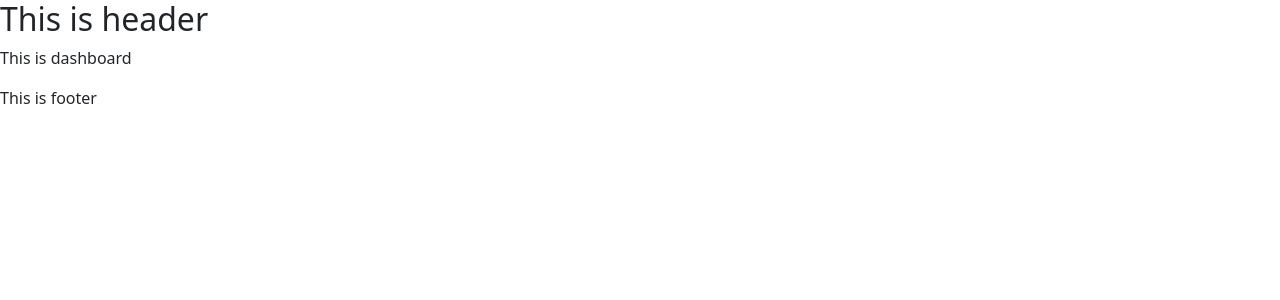
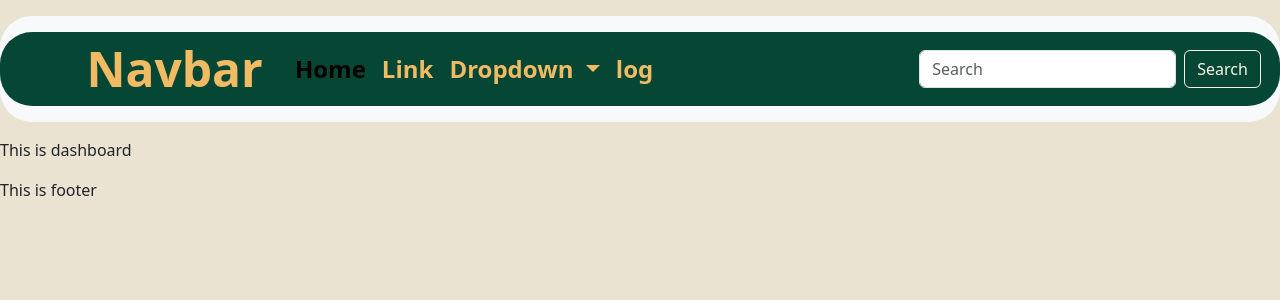
Before and after one commit to aashishChakradhar/agroFarm, a Django app: page /dashboard in a window 1280 px wide. Shown: the top 300 px of the page. Run offline with Django 4.2, Linux system fonts and the light colour scheme; some libraries are stand-ins or nearby versions.

Commit message:
Changed header layout

```diff
--- a/templates/theme-temp/header.html
+++ b/templates/theme-temp/header.html
@@ -3,12 +3,48 @@
   <head>
     <meta charset="UTF-8" />
     <meta name="viewport" content="width=device-width, initial-scale=1.0" />
-
     <title>{% block title %}{% endblock title %}| agroFarm</title>
     {% load static %}{% load bootstrap5 %} {% bootstrap_css %}
-    {%bootstrap_javascript %} {% block head %}{% endblock head %}
+    {%bootstrap_javascript %}
+    <link rel="stylesheet" href="static/main.css">
+    {% block head %}{% endblock head %}
   </head>
   <body>
     <header>
-      <h2>This is header</h2>
+      <nav class="navbar sticky-top navbar-expand-lg bg-body-tertiary">
+        <div class="custom container-fluid">
+          <a class="navbar-brand" href="#">Navbar</a>
+          <button class="navbar-toggler" type="button" data-bs-toggle="collapse" data-bs-target="#navbarSupportedContent" aria-controls="navbarSupportedContent" aria-expanded="false" aria-label="Toggle navigation">
+            <span class="navbar-toggler-icon"></span>
+          </button>
+          <div class="collapse navbar-collapse" id="navbarSupportedContent">
+            <ul class="navbar-nav me-auto mb-2 mb-lg-0">
+              <li class="nav-item">
+                <a class="nav-link active" aria-current="page" href="/">Home</a>
+              </li>
+              <li class="nav-item">
+                <a class="nav-link" href="#">Link</a>
+              </li>
+              <li class="nav-item dropdown">
+                <a class="nav-link dropdown-toggle" href="#" role="button" data-bs-toggle="dropdown" aria-expanded="false">
+                  Dropdown
+                </a>
+                <ul class="dropdown-menu">
+                  <li><a class="dropdown-item" href="#">Action</a></li>
+                  <li><a class="dropdown-item" href="#">Another action</a></li>
+                  <li><hr class="dropdown-divider"></li>
+                  <li><a class="dropdown-item" href="#">Something else here</a></li>
+                </ul>
+              </li>
+              <li class="nav-item">
+                <a class="nav-link" href = {% url "agroFarm:login" %}>log</a>
+              </li>
+            </ul>
+            <form class="d-flex" role="search">
+              <input class="form-control me-2" type="search" placeholder="Search" aria-label="Search">
+              <button class="btn btn-outline-success" type="submit">Search</button>
+            </form>
+          </div>
+        </div>
+      </nav>
     </header>
```
